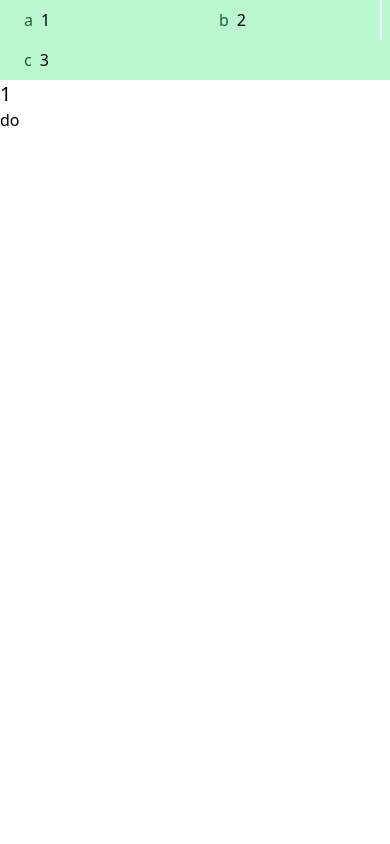
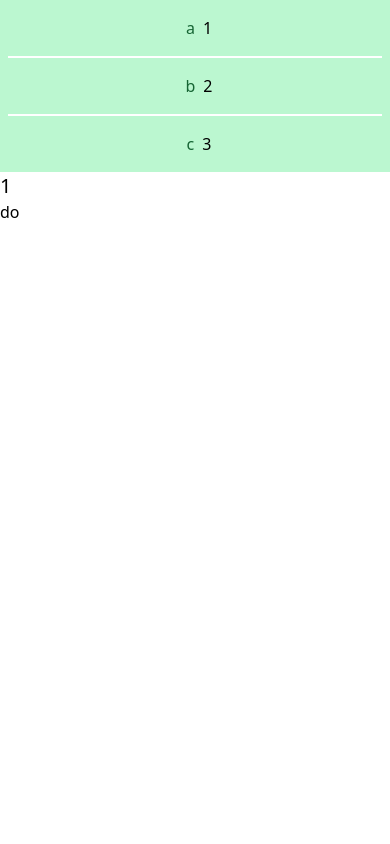
Before and after one commit to laurabenner/tailwind-starter-template, a website: page src/horizontal-link-bar.html in a window 390 px wide. Shown: the top 844 px of the page. Drawn offline with nearby package versions, Linux system fonts and the light colour scheme.

Commit message:
Responsive Horizontal Link Bar

```diff
--- a/src/horizontal-link-bar.html
+++ b/src/horizontal-link-bar.html
@@ -1,5 +1,5 @@
 <!DOCTYPE html>
-<html>
+<html class="scroll-smooth">
 
 <head>
     <meta charset="UTF-8" />
@@ -15,12 +15,12 @@
         { name: '2', icon: 'b', content: 're' },
         { name: '3', icon: 'c', content: 'mi' }
       ]}">
-        <div class="bg-green-200 lg:p-2">
+        <div class="bg-green-200 md:p-2 px-2" >
             <ul
-                class="flex lg:gap-2 gap-0 m-0 px-2 justify-around lg:justify-center flex-wrap text-oxford-blue overflow-hidden container !mb-0 mx-auto">
+                class="flex justify-around md:flex-row flex-col">
                 <template x-for="link in links">
                     <li :key="link.name"
-                        class="horizontal-links p-2 grow justify-start lg:justify-center m-0 lg:w-full lg:max-w-3xl flex lg:first:pl-0 even:border-r-0 odd:border-r-2 lg:!border-r-2 odd:pl-4 lg:last:border-none lg:pr-4 border-white lg:whitespace-nowrap shrink-0 basis-[50%] lg:basis-0 lg:shrink">
+                        class="px-2 md:py-2 py-4 grow justify-center flex md:border-r-2 md:last:border-r-0 md:border-b-0 border-b-2 last:border-b-0 border-white">
                         <span class="text-green-800 mx-2" x-text="link.icon"></span>
                         <a :href="'#' + link.name" x-text="link.name"></a>
                     </li>
```
Also changed, not shown: src/output.css.
